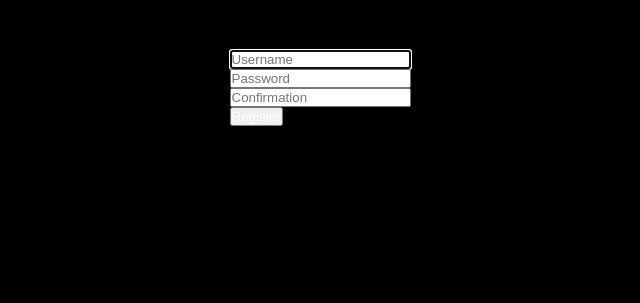
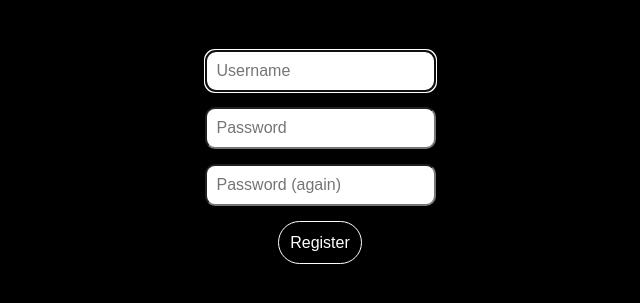
Before and after one commit to dthilieu/cs50-final-project, a Flask app: page /register in a window 1280 px wide. Shown: the part 80-383 px from the top of the page, without its empty margins (320-960 px from the left). Run offline with Flask 3, Linux system fonts and the light colour scheme; some libraries are stand-ins or nearby versions.

Commit message:
Add css style for register.html form

```diff
--- /dev/null
+++ b/static/css/register.css
@@ -0,0 +1,13 @@
+.register-form {
+    text-align: center;
+}
+
+.register-infor {
+    display: block;
+    color: black;
+    text-align: left;
+    font-size: 16px;
+    padding: 10px;
+    border-radius: 10px;
+    margin-bottom: 15px;
+}
--- a/templates/register.html
+++ b/templates/register.html
@@ -1,31 +1,21 @@
 {% extends "layout.html" %}
+
+{% block link %}
+    <link rel="stylesheet" href="../static/css/register.css">
+{% endblock %}
 
 {% block title %}
     Register
 {% endblock %}
 
 {% block main %}
-    <form action="/register" method="post">
-        <div>
-            <input type="text" autocomplete="off" autofocus name="username" placeholder="Username">
-        </div>
-        <div>
-            <input type="password" name="password" placeholder="Password">
-        </div>
-        <div>
-            <input type="password" name="confirmation" placeholder="Confirmation">
-        </div>
-        <button type="submit">Register</button>
+    <form class="register-form" action="/register" method="post">
+        <input class="register-infor" type="text" autocomplete="off" autofocus name="username" placeholder="Username" required>
 
-        <!-- <div class="mb-3">
-            <input autocomplete="off" autofocus class="form-control mx-auto w-auto" name="username" placeholder="Username" type="text">
-        </div>
-        <div class="mb-3">
-            <input class="form-control mx-auto w-auto" name="password" placeholder="Password" type="password">
-        </div>
-        <div class="mb-3">
-            <input class="form-control mx-auto w-auto" name="confirmation" placeholder="Confirm Password" type="password">
-        </div>
-        <button class="btn btn-primary" type="submit">Register</button> -->
+        <input class="register-infor" type="password" name="password" placeholder="Password" required>
+
+        <input class="register-infor" type="password" name="confirmation" placeholder="Password (again)" required>
+
+        <button class="btn-function" type="submit">Register</button>
     </form>
 {% endblock %}
```
